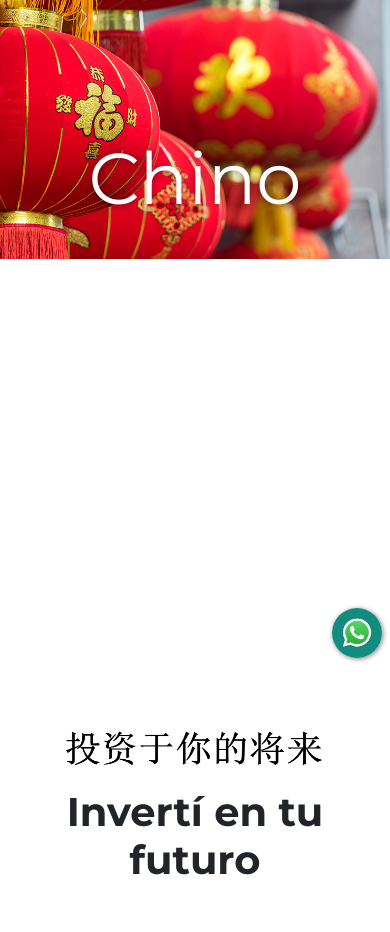
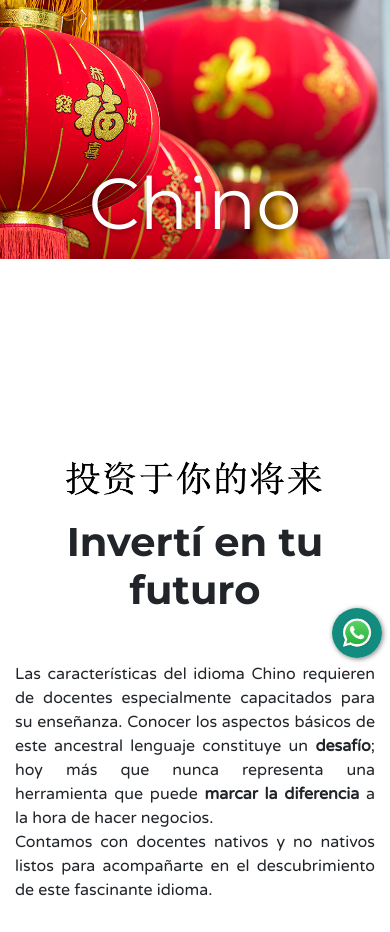
Before and after one commit to saucem/km, a PHP site: page /chino.html in a window 390 px wide. Shown: the part 162-1094 px from the top of the page. Run offline with PHP 8.4, Linux system fonts and the light colour scheme.

Commit message:
Corrige inconsistencias entre min-height y height en celulares

```diff
--- a/css/km.css
+++ b/css/km.css
@@ -243,10 +243,10 @@ h1, h2, h3{
 	.hero{
 	    background-size: contain;
 	    width: 100%;
-	    max-height: 50vh;
+	    min-height: 50vh;
 	}
 	.hero-container{
-		height: 50vh;
+		/*height: 50vh;*/
 	}
 	.carousel-container{
 		max-height: 65vh;
```
